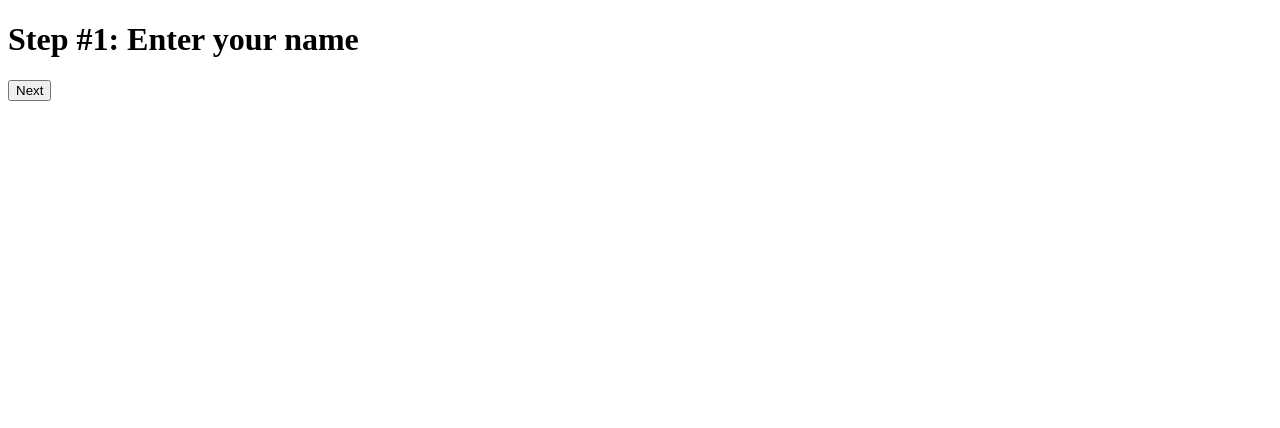
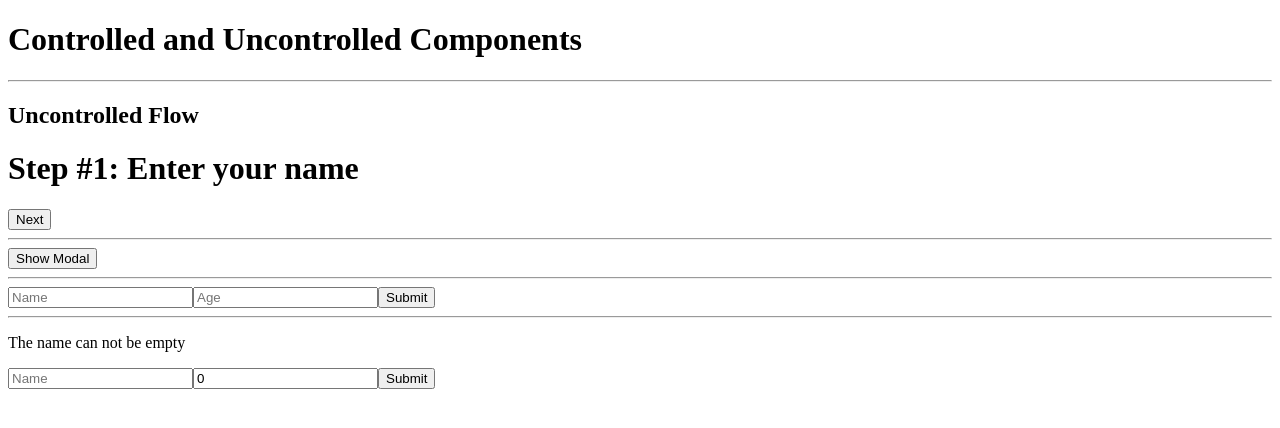
Before and after one commit to cigotete/study-react-patterns, a React (Vite) app: page / in a window 1280 px wide. Shown: the top 428 px of the page. Built offline with nearby package versions, Linux system fonts and the light colour scheme.

Commit message:
Return previous controlled-uncontrolled components to test interface.

```diff
--- a/src/App-controlled-uncontrolled-components.jsx
+++ b/src/App-controlled-uncontrolled-components.jsx
@@ -1,4 +1,9 @@
-import PropTypes from "prop-types";
+import { useState } from "react";
+import PropTypes from 'prop-types';
+
+import { UncontrolledForm } from "./controlled-uncontrolled/uncontrolled-form";
+import { ControlledForm } from "./controlled-uncontrolled/controlled-form";
+import { ControlledModal } from "./controlled-uncontrolled/controlled-modal";
 import { UncontrolledFlow } from "./controlled-uncontrolled/uncontrolled-flow";
 
 const StepOne = ({ next }) => {
@@ -37,9 +42,28 @@ StepThree.propTypes = {
   next: PropTypes.func,
 };
 
-export function AppControlledUncontrolledComponents() {
+const DoneForm = ({ next }) => {
   return (
     <>
+      <h1>Final step!</h1>
+      <button onClick={() => next({ country: "Poland" })}>End</button>
+    </>
+  );
+};
+DoneForm.propTypes = {
+  next: PropTypes.func,
+};
+
+export const AppControlledUncontrolledComponents = () => {
+  const [showModal, setShowModal] = useState(false);
+
+  return (
+    <>
+
+      <h1>Controlled and Uncontrolled Components</h1>
+
+      <hr />
+      <h2>Uncontrolled Flow</h2>
       <UncontrolledFlow
         onDone={(data) => {
           console.log(data);
@@ -49,7 +73,27 @@ export function AppControlledUncontrolledComponents() {
         <StepOne />
         <StepTwo />
         <StepThree />
+        <DoneForm />
       </UncontrolledFlow>
+
+      <hr />
+
+      <button onClick={() => setShowModal(!showModal)}>
+        {showModal ? "Hide Modal" : "Show Modal"}
+      </button>
+      <ControlledModal
+        shouldShow={showModal}
+        close={
+          () => setShowModal(false)
+        }
+      >
+        <h1>Dummy content of the modal.</h1>
+      </ControlledModal>
+
+      <hr />
+      <UncontrolledForm />
+      <hr />
+      <ControlledForm />
     </>
   );
 }
```
